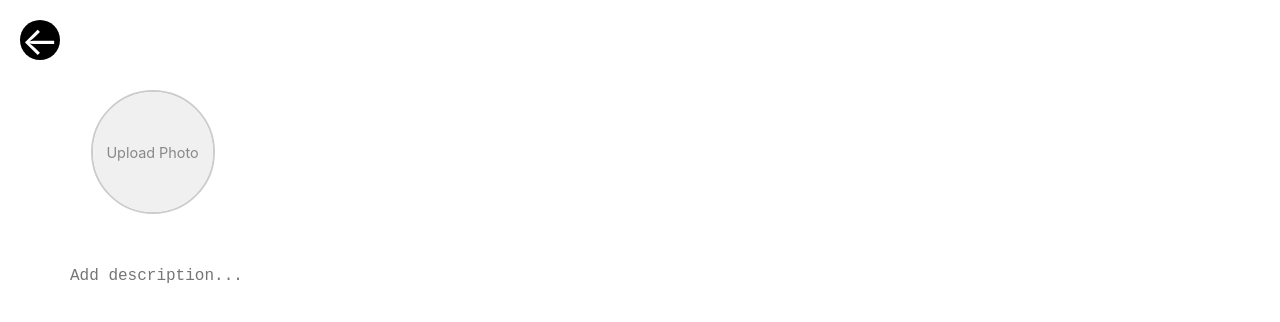
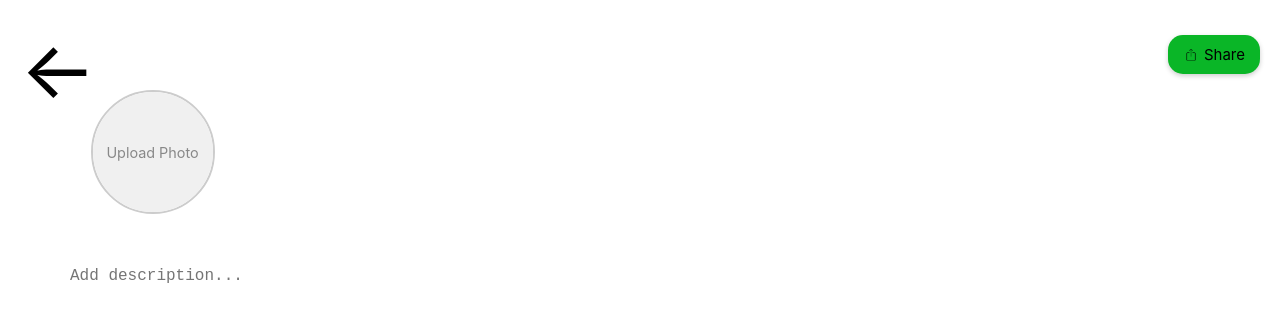
Before and after one commit to shreeya34/profile-fusion-app, a React (Create React App) app: page /dashboard in a window 1280 px wide. Shown: the top 322 px of the page. Built offline with nearby package versions, Linux system fonts and the light colour scheme.

Commit message:
working on theme page

```diff
--- a/src/Dashboard.css
+++ b/src/Dashboard.css
@@ -8,25 +8,14 @@
 
 
   .back-arrow {
-    display: inline-flex;
-    justify-content: center;
-    align-items: center;
-    width: 40px;  /* Adjust size of the circle */
-    height: 40px; /* Adjust size of the circle */
-    border-radius: 50%;  /* Make the shape circular */
-    background-color: #000000;  /* Background color of the circle */
-    color: white;  /* Color of the arrow */
-    font-size: 40px;  /* Size of the arrow */
+    color: rgb(0, 0, 0);  /* Color of the arrow */
+    font-size: 80px;  /* Size of the arrow */
     cursor: pointer;
     border: none;
-    text-align: center;
     position: absolute;  /* Make the button position absolute */
     left: 20px;  /* Distance from the left side of the container */
-    top: 20px;
-  }
-
-  .back-arrow:hover {
-    background-color: #0056b3;  /* Darker background on hover */
+    top: 20px;  /* Distance from the top of the container */
+    text-align: center;
   }
 
   button {
@@ -109,3 +98,29 @@
     margin-top: 3px;
 
   }
+
+  .share-button {
+    position: absolute;
+    top: 35px;
+    right: 20px;
+    display: flex;
+    align-items: center;
+    gap: 5px;
+    padding: 10px 15px;
+    background-color: #0ab627; /* Blue background */
+    color: #000000; /* White text */
+    border: none;
+    border-radius: 15px;
+    cursor: pointer;
+    box-shadow: 0 2px 5px rgba(0, 0, 0, 0.2);
+    font-size: 15px;
+  }
+
+  .share-button:hover {
+    background-color: #18d008; /* Darker blue on hover */
+  }
+
+  .share-icon {
+    width: 16px;
+    height: 16px;
+  }
--- a/src/Dashboard.js
+++ b/src/Dashboard.js
@@ -1,12 +1,12 @@
 import React, { useState } from "react";
-import { useLocation } from 'react-router-dom';
+import { useLocation } from "react-router-dom";
 import "./Dashboard.css";
 
 const Dashboard = () => {
   const [description, setDescription] = useState("");
   const [profilePic, setProfilePic] = useState(null);
-  const location = useLocation();  // use the useLocation hook
-  const { firstName, lastName } = location.state || { firstName: "", lastName: "" };  // Fallback if no state is passed
+  const location = useLocation();
+  const { firstName, lastName } = location.state || { firstName: "", lastName: "" };
 
   const handleProfilePicChange = (e) => {
     const file = e.target.files[0];
@@ -17,14 +17,25 @@ const Dashboard = () => {
     }
   };
 
+  const handleShare = () => {
+    // Logic for share functionality
+    alert("Share button clicked!");
+  };
+
   return (
     <div className="dashboard-container">
-     <div className="back-arrow" onClick={() => window.history.back()}>
-            &larr; {/* Left arrow symbol */}
-            </div>
+      <div className="back-arrow" onClick={() => window.history.back()}>
+        &larr;
+      </div>
+
+      {/* Share Button */}
+      <div className="share-button" onClick={handleShare}>
+        <img src="/images/share.png" alt="Download" className="share-icon" />
+        <span>Share</span>
+      </div>
+
       {/* Profile Section */}
       <div className="profile-section">
-        {/* Profile Picture */}
         <div className="profile-pic">
           {profilePic ? (
             <img src={profilePic} alt="Profile" />
@@ -39,12 +50,10 @@ const Dashboard = () => {
           />
         </div>
 
-        {/* Display Full Name */}
         <h2>
           {firstName} {lastName}
         </h2>
 
-        {/* Description */}
         <textarea
           value={description}
           onChange={(e) => setDescription(e.target.value)}
```
Also changed, not shown: public/images/share.png (added), public/images/shares.jpg (added).
